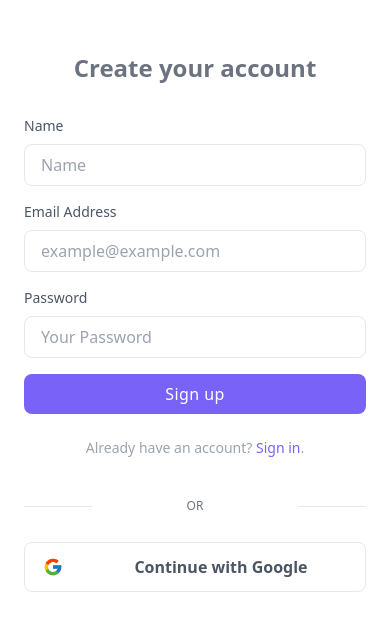
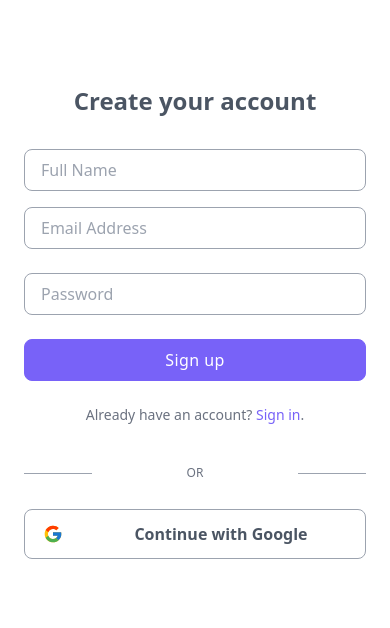
Before and after one commit to Chizycodes/klusterthon-326, a Next.js app in the folder frontend/: page /signup in a window 390 px wide. Shown: the part 106-734 px from the top of the page. Built offline with nearby package versions, Linux system fonts and the light colour scheme.

Commit message:
fix UI light theme mode

```diff
--- a/frontend/src/app/(auth)/layout.js
+++ b/frontend/src/app/(auth)/layout.js
@@ -30,7 +30,7 @@ function AuthLayout({ children }) {
 				<div className="flex items-center w-full max-w-md px-6 mx-auto lg:w-2/6">
 					<div className="flex-1">
 						<div className="text-center">
-							<p className="mt-3 text-gray-500 dark:text-gray-300 text-2xl font-semibold">
+							<p className="mt-3 text-gray-600 dark:text-gray-300 text-2xl font-semibold">
 								{isLogin ? 'Welcome back' : 'Create your account'}
 							</p>
 						</div>
@@ -39,7 +39,7 @@ function AuthLayout({ children }) {
 							{children}
 							<div className="mt-10">
 								<div className="flex items-center justify-between mt-4">
-									<span className="w-1/5 border-b dark:border-gray-600 lg:w-1/4"></span>
+									<span className="w-1/5 border-b border-gray-400 dark:border-gray-600 lg:w-1/4"></span>
 
 									<a
 										href="#"
@@ -48,18 +48,15 @@ function AuthLayout({ children }) {
 										OR
 									</a>
 
-									<span className="w-1/5 border-b dark:border-gray-400 lg:w-1/4"></span>
+									<span className="w-1/5 border-b border-gray-400 dark:border-gray-400 lg:w-1/4"></span>
 								</div>
-								<a
-									href="#"
-									className="flex items-center justify-center mt-7 text-gray-600 transition-colors duration-300 transform border rounded-lg dark:border-gray-700 dark:text-gray-200 hover:bg-gray-50 dark:hover:bg-gray-600"
-								>
+								<button className="flex items-center justify-center mt-7 text-gray-600 transition-colors duration-300 transform border border-gray-400 rounded-lg dark:border-gray-700 dark:text-gray-200 hover:bg-gray-50 dark:hover:bg-gray-600 w-full">
 									<div className="px-4 py-2">
 										<GoogleIcon />
 									</div>
 
 									<span className="w-5/6 px-4 py-3 font-bold text-center">Continue with Google</span>
-								</a>
+								</button>
 							</div>
 						</div>
 					</div>
--- a/frontend/src/components/auth/LoginComp.jsx
+++ b/frontend/src/components/auth/LoginComp.jsx
@@ -49,40 +49,40 @@ const LoginComp = () => {
 		<>
 			<form onSubmit={handleSubmit(onSubmit)}>
 				<div>
-					<label htmlFor="email" className="block mb-2 text-sm text-gray-600 dark:text-gray-200">
+					{/* <label htmlFor="email" className="block mb-2 text-sm text-gray-600 dark:text-gray-200">
 						Email Address
-					</label>
+					</label> */}
 					<input
 						type="email"
 						name="email"
 						id="email"
-						placeholder="example@example.com"
+						placeholder="Email Address"
 						className={`input-main ${errors.email ? 'border-red-500' : ''}`}
 						{...register('email')}
 					/>
 					{errors.email && <p className="text-red-500 text-sm mt-1">{errors.email.message}</p>}
 				</div>
 
-				<div className="mt-6">
-					<div className="flex justify-between mb-2">
-						<label htmlFor="password" className="text-sm text-gray-600 dark:text-gray-200">
+				<div className="mt-4">
+					<div className="flex justify-end mb-2">
+						{/* <label htmlFor="password" className="text-sm text-gray-600 dark:text-gray-200">
 							Password
-						</label>
-						<a href="#" className="text-sm text-gray-400 focus:text-blue-500 hover:text-blue-500 hover:underline">
-							Forgot password?
-						</a>
+						</label> */}
 					</div>
 
 					<input
 						type="password"
 						name="password"
 						id="password"
-						placeholder="Your Password"
+						placeholder="Password"
 						className={`input-main ${errors.password ? 'border-red-500' : ''}`}
 						{...register('password')}
 					/>
 					{errors.password && <p className="text-red-500 text-sm mt-1">{errors.password.message}</p>}
 				</div>
+				<Link href="#" className="text-sm text-gray-500 focus:text-primary hover:text-blue-500 hover:underline">
+					Forgot password?
+				</Link>
 
 				<div className="mt-6">
 					<button type="submit" className="button-main" disabled={loading}>
@@ -91,7 +91,7 @@ const LoginComp = () => {
 				</div>
 			</form>
 
-			<p className="mt-6 text-sm text-center text-gray-400">
+			<p className="mt-6 text-sm text-center text-gray-500">
 				Don't have an account yet?{' '}
 				<Link href="/signup" className="text-primary focus:outline-none focus:underline hover:underline">
 					Sign up
--- a/frontend/src/components/auth/SignUpComp.jsx
+++ b/frontend/src/components/auth/SignUpComp.jsx
@@ -11,7 +11,14 @@ import { redirect } from 'next/navigation';
 const schema = yup.object().shape({
 	name: yup.string().required('Name is required'),
 	email: yup.string().email('Invalid email').required('Email is required'),
-	password: yup.string().required('Password is required'),
+	password: yup
+		.string()
+		.required('Password is required')
+		.min(8, 'Password must be at least 8 characters')
+		.matches(
+			/^(?=.*[a-z])(?=.*[A-Z])(?=.*\d)(?=.*[@$!%*?&])[A-Za-z\d@$!%*?&]/,
+			'Password must contain at least one uppercase letter, one lowercase letter, one digit, and one special character'
+		),
 });
 
 const SignUpComp = () => {
@@ -46,14 +53,14 @@ const SignUpComp = () => {
 		<>
 			<form onSubmit={handleSubmit(onSubmit)}>
 				<div>
-					<label htmlFor="firstName" className="block mb-2 text-sm text-gray-600 dark:text-gray-200">
+					{/* <label htmlFor="firstName" className="block mb-2 text-sm text-gray-600 dark:text-gray-200">
 						Name
-					</label>
+					</label> */}
 					<input
 						type="text"
 						name="name"
 						id="name"
-						placeholder="Name"
+						placeholder="Full Name"
 						className={`input-main ${errors.name ? 'border-red-500' : ''}`}
 						{...register('name')}
 					/>
@@ -61,14 +68,14 @@ const SignUpComp = () => {
 				</div>
 
 				<div className="mt-4">
-					<label htmlFor="email" className="block mb-2 text-sm text-gray-600 dark:text-gray-200">
+					{/* <label htmlFor="email" className="block mb-2 text-sm text-gray-600 dark:text-gray-200">
 						Email Address
-					</label>
+					</label> */}
 					<input
 						type="email"
 						name="email"
 						id="email"
-						placeholder="example@example.com"
+						placeholder="Email Address"
 						className={`input-main ${errors.email ? 'border-red-500' : ''}`}
 						{...register('email')}
 					/>
@@ -77,28 +84,28 @@ const SignUpComp = () => {
 
 				<div className="mt-4">
 					<div className="flex justify-between mb-2">
-						<label htmlFor="password" className="text-sm text-gray-600 dark:text-gray-200">
+						{/* <label htmlFor="password" className="text-sm text-gray-600 dark:text-gray-200">
 							Password
-						</label>
+						</label> */}
 					</div>
 					<input
 						type="password"
 						name="password"
 						id="password"
-						placeholder="Your Password"
+						placeholder="Password"
 						className={`input-main ${errors.password ? 'border-red-500' : ''}`}
 						{...register('password')}
 					/>
 					{errors.password && <p className="text-red-500 text-sm mt-1">{errors.password.message}</p>}
 				</div>
 
-				<div className="mt-4">
+				<div className="mt-6">
 					<button type="submit" className="button-main" disabled={loading}>
 						Sign up {loading && <span className="loading loading-spinner loading-md"></span>}
 					</button>
 				</div>
 			</form>
-			<p className="mt-6 text-sm text-center text-gray-400">
+			<p className="mt-6 text-sm text-center text-gray-500">
 				Already have an account?{' '}
 				<Link href="/login" className="text-primary focus:outline-none focus:underline hover:underline">
 					Sign in
--- a/frontend/src/components/chat/StartSession.jsx
+++ b/frontend/src/components/chat/StartSession.jsx
@@ -35,7 +35,11 @@ const StartSession = () => {
 				<div>
 					<div className="grid md:grid-cols-2 grid-cols-1 gap-4">
 						{recommend.map((item, i) => (
-							<div key={i} style={{ backgroundColor: item?.color }} className={`card text-primary-content`}>
+							<div
+								key={i}
+								style={{ backgroundColor: item?.color }}
+								className={`card dark:text-primary-content text-gray-700 `}
+							>
 								<div className="card-body">
 									<h2 className="card-title">{item?.title}</h2>
 									<p>{item?.recommend}</p>
--- a/frontend/src/components/dashboard/Aside.js
+++ b/frontend/src/components/dashboard/Aside.js
@@ -41,8 +41,8 @@ const Aside = () => {
 				<div className="mt-6">
 					<div className="flex items-center justify-between mt-6">
 						<Link href="#" className="flex items-center gap-x-2">
-							<div className="w-8 h-8 rounded-full text-white uppercase bg-primary text-sm">
-								<div className="h-full flex items-center justify-center">{state?.user?.name?.slice(0, 2)}</div>
+							<div className="w-8 h-8 rounded-full dark:text-white uppercase bg-primary text-sm">
+								<div className="h-full flex items-center justify-center text-white">{state?.user?.name?.slice(0, 2)}</div>
 							</div>
 							<span className="text-sm font-medium text-gray-700 dark:text-gray-200">{state?.user?.name}</span>
 						</Link>
--- a/frontend/src/components/dashboard/Nav.js
+++ b/frontend/src/components/dashboard/Nav.js
@@ -44,7 +44,7 @@ const Nav = ({ showAside, toggleAside }) => {
 	};
 
 	return (
-		<div className="navbar dark:bg-gray-900 dark:border-gray-700 z-20 left-0 lg:left-auto lg:px-10">
+		<div className="navbar dark:bg-gray-900 border-b dark:border-gray-700 border-gray-200 shadow z-20 left-0 lg:left-auto lg:px-10">
 			<div className="navbar-start lg:hidden">
 				<Link href="/" className="btn btn-ghost text-primary text-xl">
 					DiagnoSync
--- a/frontend/src/styles/globals.css
+++ b/frontend/src/styles/globals.css
@@ -18,10 +18,10 @@
 
 @layer components {
   .input-main {
-    @apply block w-full px-4 py-2 mt-2 text-gray-700 placeholder-gray-400 bg-white border border-gray-200 rounded-lg dark:placeholder-gray-600 dark:bg-gray-900 dark:text-gray-300 dark:border-gray-700 focus:border-blue-400 dark:focus:border-blue-400 focus:ring-blue-400 focus:outline-none focus:ring focus:ring-opacity-40
+    @apply block w-full px-4 py-2 mt-2 text-gray-700 placeholder-gray-400 bg-white border border-gray-400 rounded-lg dark:placeholder-gray-600 dark:bg-gray-900 dark:text-gray-300 dark:border-gray-700 focus:border-primary dark:focus:border-primary focus:outline-none
   }
   .button-main {
-    @apply w-full px-4 py-2 tracking-wide text-white transition-colors duration-300 transform bg-primary rounded-lg hover:bg-primary focus:outline-none focus:bg-primary focus:ring focus:ring-primary focus:ring-opacity-50 flex justify-center gap-2 disabled:opacity-50
+    @apply w-full px-4 py-2 tracking-wide text-white transition-colors duration-300 transform bg-primary border border-primary rounded-lg hover:bg-primary focus:outline-none focus:bg-primary focus:ring focus:ring-primary focus:ring-opacity-50 flex justify-center gap-2 disabled:opacity-50
   }
 }
 
```
Also changed, not shown: frontend/src/components/chat/ChatInput.jsx (+5 -5 lines), frontend/src/components/sessions/SessionsComp.jsx (+67 -12 lines).
